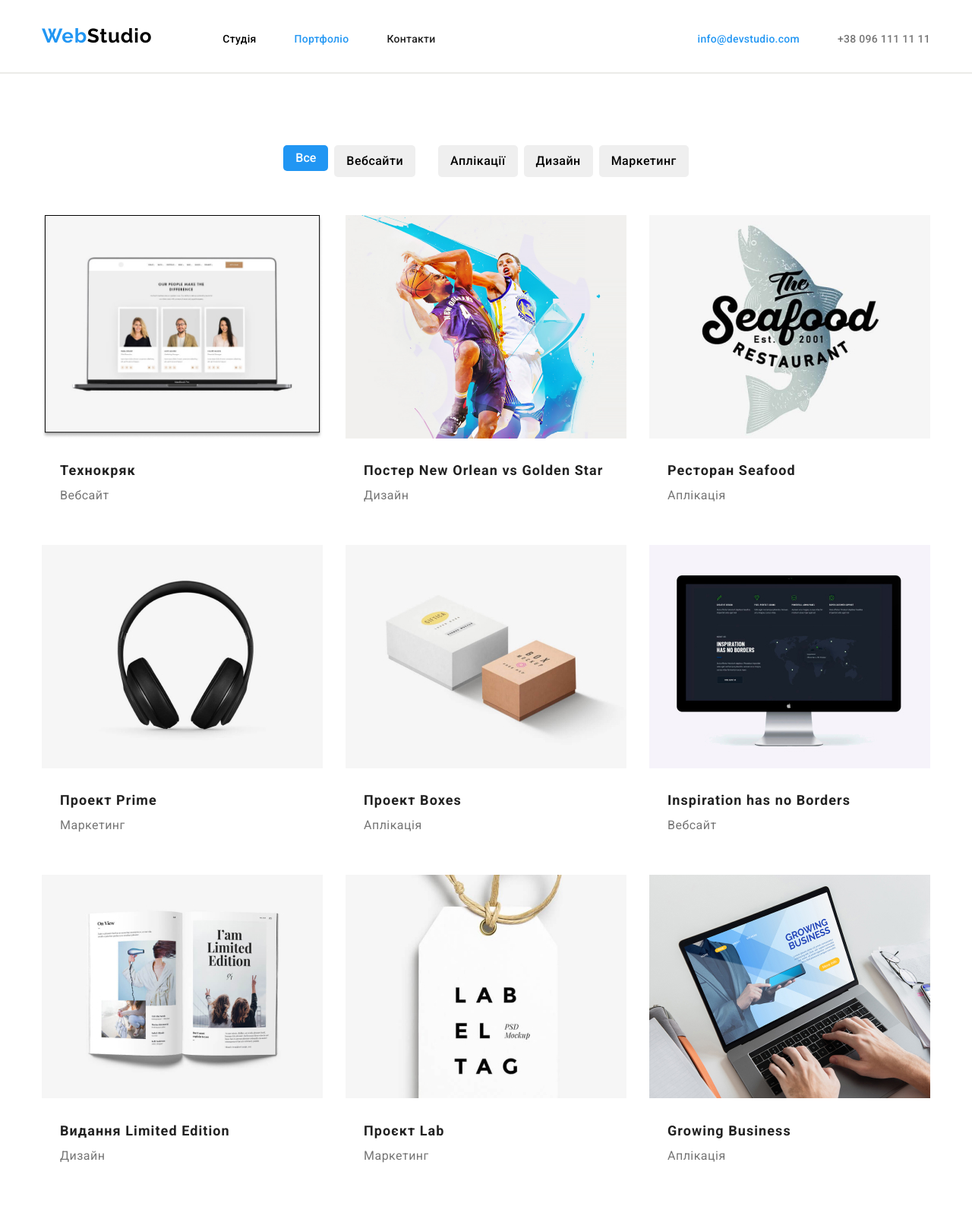
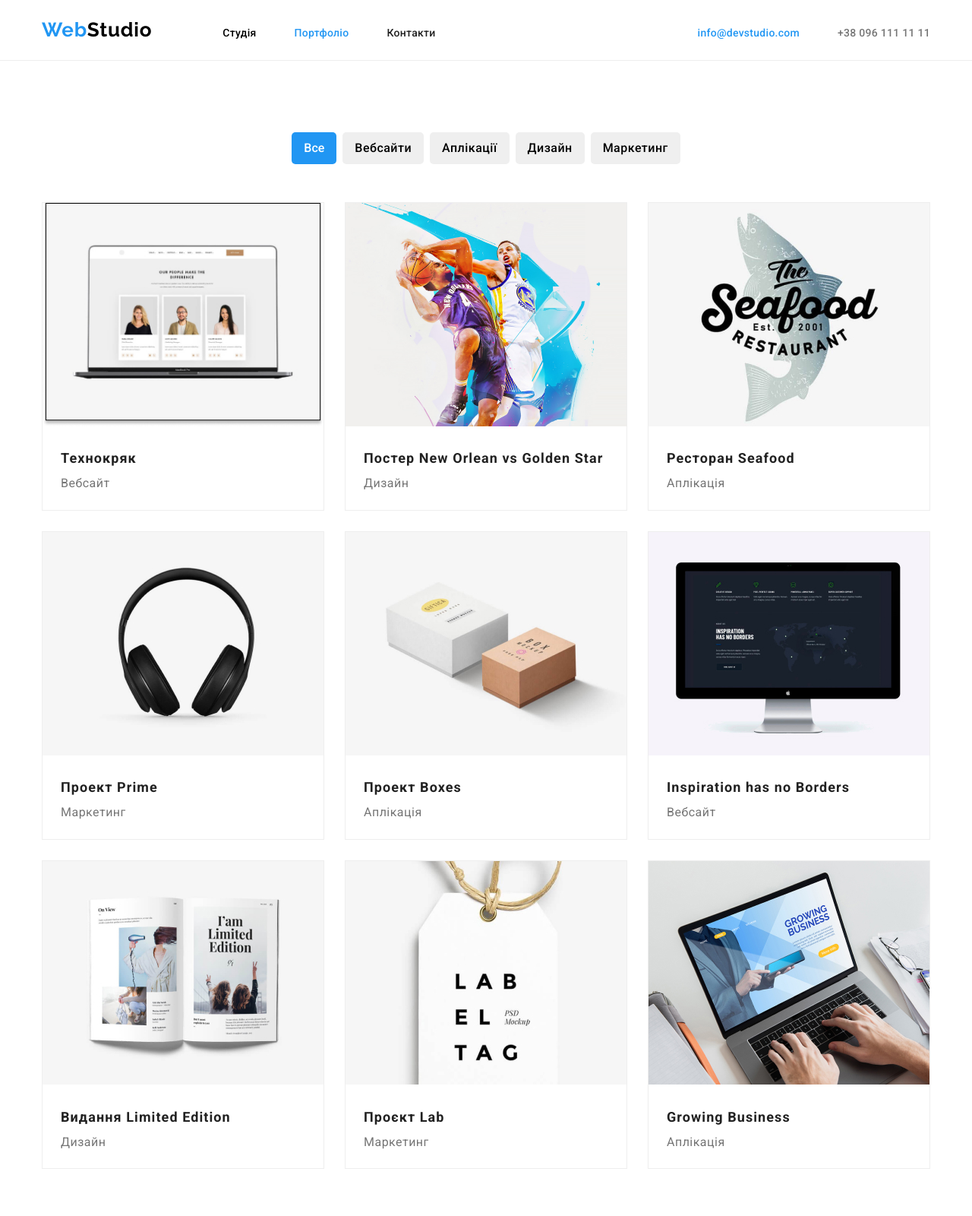
Before and after one commit to MyroslavaUA/goit-markup-hw-03, a plain HTML site: page portfolio.html in a window 1280 px wide. Shown: the top 1600 px of the page at 76% size. Drawn offline with nearby package versions, Linux system fonts and the light colour scheme.

Commit message:
зміни3.2

```diff
--- a/css/styles.css
+++ b/css/styles.css
@@ -28,9 +28,9 @@ a {
 
 /* header*/
 .header{
-  padding-top: 32px;
-  padding-bottom: 32px;
-  border-bottom: 2px solid rgba(131, 128, 110, 0.159);
+  padding-top: 24px;
+  padding-bottom: 24px;
+  border-bottom: 1px solid #EEEEEE;
 
 }
 
@@ -183,11 +183,14 @@ padding-bottom: 94px;
 
   }
 
-.img{
+.img {
   display: block;
-  min-width: 100%;
-  height: auto;
+
 }
+
+  .work-foto{
+    padding-bottom: 94px;
+  }
 
   .work{
     font-weight: 700;
@@ -208,7 +211,6 @@ padding-bottom: 94px;
 
   }
 
-
   .teams{
     font-weight: 700;
     font-size: 36px;
@@ -219,10 +221,7 @@ padding-bottom: 94px;
     padding-bottom: 50px;
   }
 
-  .teams .container{
 
-
-  }
 
   .team{
     font-weight: 500;
@@ -294,6 +293,8 @@ padding-bottom: 94px;
    padding: 8px 16px;
    font-size: 16px;
    margin-right: 8px;
+   line-height: 1.6;
+   text-align: center;
 }
 
 /*меню кнопки*/
@@ -307,21 +308,9 @@ padding-bottom: 94px;
     border: 0;
     border-radius: 5px;
     padding: 8px 16px;
-    margin-right: 30px;
+    margin-right: 8px;
 }
-.button-two1{
-  font-family: 'Roboto', sans-serif;
-    font-weight: 500;
-    font-size: 16px;
-    line-height: 1.6;
-    letter-spacing: 0.03em;
-    text-align: center;
-    border: 0;
-    border-radius: 5px;
-    padding: 8px 16px;
-    margin-right: 8px;
 
-}
 
 .button-two2{
   margin: 0;
@@ -341,10 +330,7 @@ padding-bottom: 94px;
   background: #2196f3;
   color:#ffffff;
 }
-.button-two1:hover{
-  background: #2196f3;
-  color:#ffffff;
-}
+
 .button-two2:hover{
   background: #2196f3;
   color:#ffffff;
@@ -361,9 +347,10 @@ padding-bottom: 94px;
 
 .foto-port{
   display: flex;
-  gap: 30px;
+  gap: 27px;
   flex-wrap: wrap;
   margin-top: 50px;
+
 }
 
 .work-port{
@@ -380,6 +367,10 @@ padding-bottom: 94px;
     letter-spacing: 0.03em;
     color:#757575;
 }
+.border{
+  border: 1px solid #EEEEEE;
+
+}
 
 .prezent{
   padding-left: 24px;
--- a/portfolio.html
+++ b/portfolio.html
@@ -43,14 +43,14 @@
          <ul class="btn-port">
        <li><button type="button" class="button-one">Все</button></li>
         <li><button type="button" class="button-two">Вебсайти</button></li>
-        <li><button type="button" class="button-two1">Аплікації</button></li>
-        <li><button type="button" class="button-two1">Дизайн</button></li>
+        <li><button type="button" class="button-two">Аплікації</button></li>
+        <li><button type="button" class="button-two">Дизайн</button></li>
         <li><button type="button" class="button-two2">Маркетинг</button></li>
       </ul>
                </div>
           <div class="container">
           <ul class="foto-port">
-          <li>
+          <li class="border">
             <img
             src="./img1/port1.jpg"
             alt="робота"
@@ -61,7 +61,7 @@
             <p class="work-one">Вебсайт</p>
           </div>
           </li>
-            <li>
+            <li class="border">
               <img
               src="./img1/port2.png"
               alt="робота2"
@@ -72,7 +72,7 @@
             <p class="work-one">Дизайн</p>
               </div>
            </li>
-            <li>
+            <li class="border">
               <img
               src="./img1/port3.jpg"
               alt="робота3"
@@ -83,7 +83,7 @@
             <p class="work-one">Аплікація</p>
               </div>
             </li>
-            <li>
+            <li class="border">
               <img
               src="./img1/port4.jpg"
               alt="робота4"
@@ -94,7 +94,7 @@
             <p class="work-one">Маркетинг</p>
              </div>
             </li>
-            <li>
+            <li class="border">
               <img
               src="./img1/port5.jpg"
               alt="робота5"
@@ -105,7 +105,7 @@
             <p class="work-one">Аплікація</p>
               </div>
             </li>
-            <li>
+            <li class="border">
               <img
               src="./img1/port6.jpg"
               alt="робота6"
@@ -116,7 +116,7 @@
             <p class="work-one">Вебсайт</p>
               </div>
             </li>
-            <li>
+            <li class="border">
               <img
               src="./img1/port7.jpg"
               alt="робота7"
@@ -127,7 +127,7 @@
             <p class="work-one">Дизайн</p>
               </div>
             </li>
-            <li>
+            <li class="border">
               <img
               src="./img1/port8.jpg"
               alt="робота8"
@@ -138,7 +138,7 @@
             <p class="work-one">Маркетинг</p>
               </div>
             </li>
-            <li>
+            <li class="border">
               <img
               src="./img1/port9.jpg"
               alt="робота9"
```
